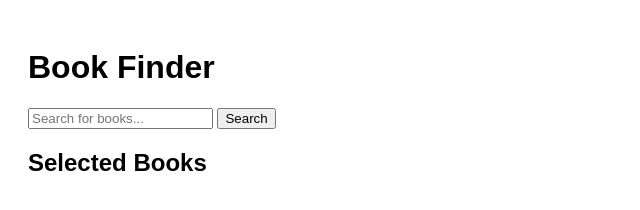
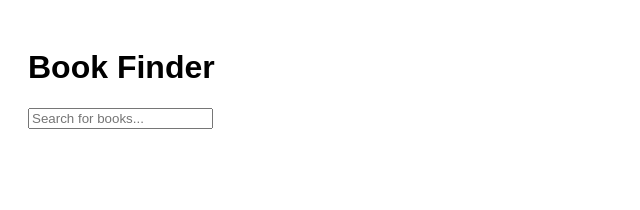
Before and after one commit to AnujaXpedia/Books_Recommendation, a plain HTML site: page index.html in a window 1280 px wide. Shown: the whole page, without its empty margins (0-640 px from the left). Drawn offline with Linux system fonts and the light colour scheme.

Commit message:
Update index.html

```diff
--- a/index.html
+++ b/index.html
@@ -8,11 +8,13 @@
 </head>
 <body>
     <h1>Book Finder</h1>
-    <input type="text" id="searchQuery" placeholder="Search for books...">
-    <button id="searchBtn">Search</button>
-    <div class="search-results" id="searchResults"></div>
-    <h2>Selected Books</h2>
-    <div class="selected-books" id="selectedBooks"></div>
-    <script src="book_API.js"></script>
+    <div class="search-area">
+        <input type="text" id="searchQuery" placeholder="Search for books...">
+    </div>
+    <div class="lists-container">
+        <div class="search-results" id="searchResults"></div>
+        <div class="selected-books" id="selectedBooks"></div>
+    </div>
+    <script src="app.js"></script>
 </body>
 </html>
```
